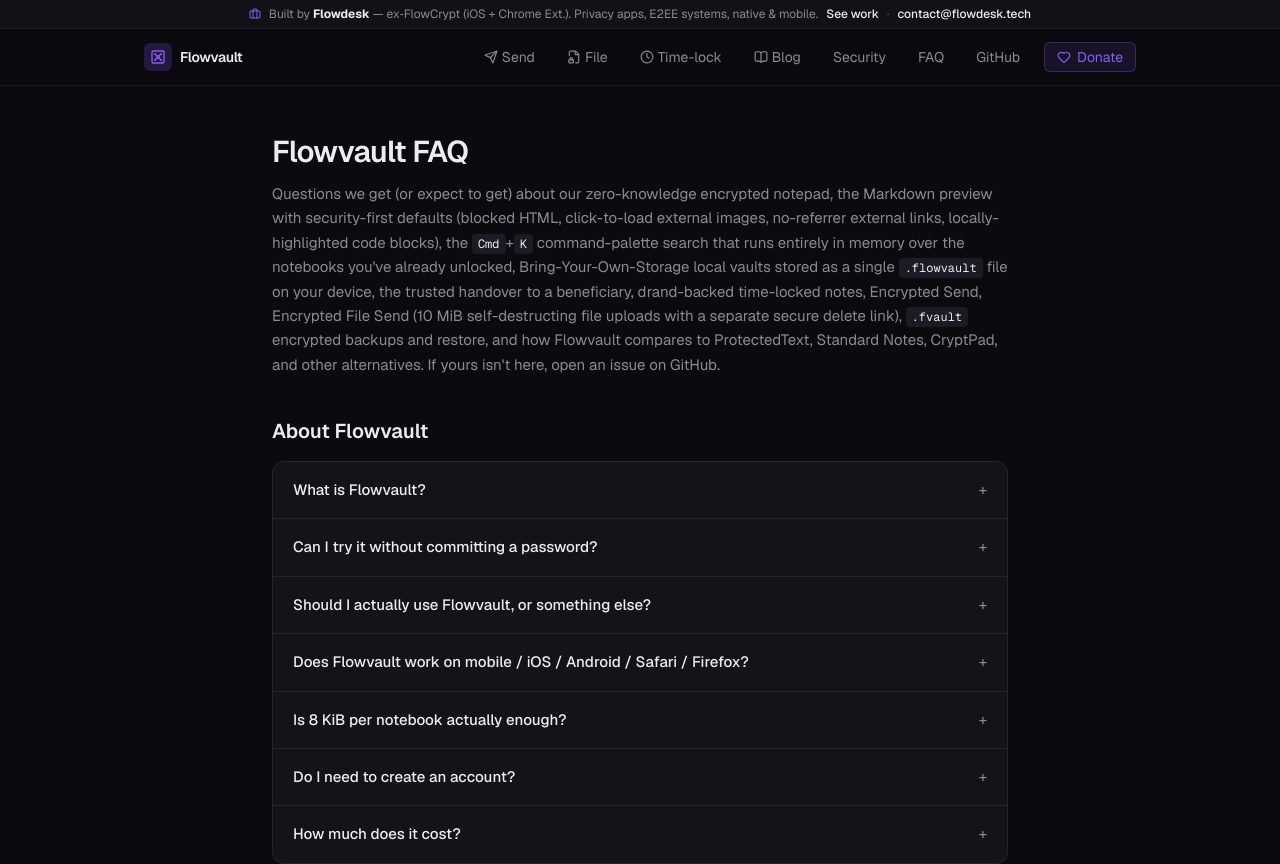
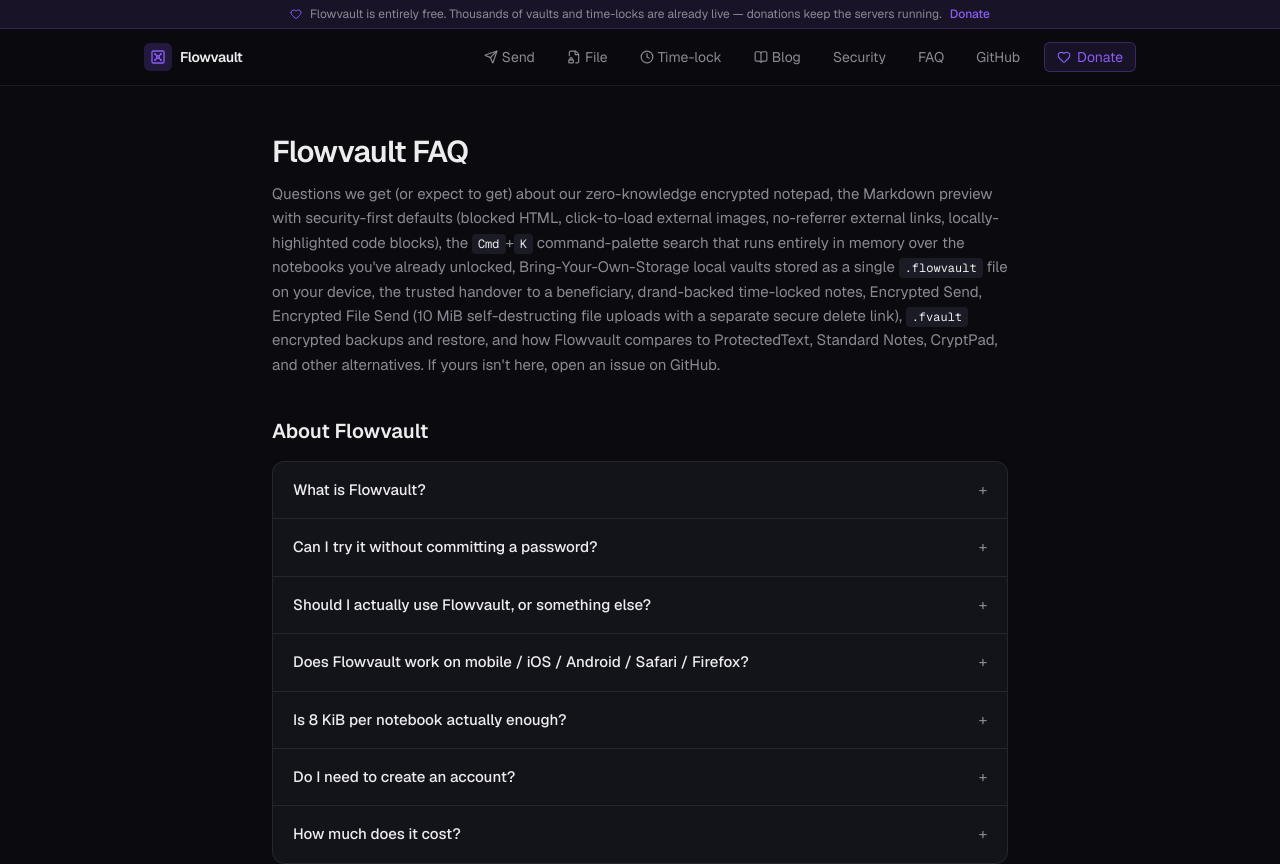
Before and after one commit to Flowdesktech/flowvault, a Next.js app: page /faq in a window 1280 px wide. Shown: the top 864 px of the page. Built offline with nearby package versions, Linux system fonts and the light colour scheme; no server answers.

Commit message:
feat: donation banner

```diff
--- a/src/components/Navbar.tsx
+++ b/src/components/Navbar.tsx
@@ -2,18 +2,17 @@
 import {
   Vault,
   Heart,
-  Briefcase,
   Clock,
   Send,
   BookOpen,
   FileLock2,
 } from "lucide-react";
-import { CONTACT_EMAIL, DONATE_PATH, GITHUB_URL } from "@/lib/config";
+import { DONATE_PATH, GITHUB_URL } from "@/lib/config";
 
 export function Navbar() {
   return (
     <>
-      <HireBanner />
+      <DonateBanner />
       <header className="sticky top-0 z-20 border-b border-border/60 bg-background/70 backdrop-blur">
         <div className="mx-auto flex h-14 max-w-5xl items-center justify-between px-4">
           <Link
@@ -90,37 +89,26 @@
 }
 
 /**
- * Thin site-wide banner above the main header. Appears on every page
- * (not just the homepage), so traffic from /send, /timelock, /blog,
- * etc. also gets a hire signal. Leads with the FlowCrypt credential
- * because it's the strongest trust anchor for the exact buyer segment
- * this page is trying to attract (privacy / E2EE / crypto).
+ * Thin site-wide banner above the main header. Flowvault has no ads,
+ * accounts, or paid tier — hosting for thousands of vaults and
+ * time-locks is covered by donations. Shown on every page (not just
+ * home) so /send, /timelock, /blog, and vault URLs carry the same ask.
  */
-function HireBanner() {
+function DonateBanner() {
   return (
-    <div className="border-b border-border/60 bg-background-elev/80 text-[11px] sm:text-xs">
+    <div className="border-b border-accent/25 bg-accent/10 text-[11px] sm:text-xs">
       <div className="mx-auto flex max-w-5xl flex-wrap items-center justify-center gap-x-2 gap-y-1 px-4 py-1.5 text-muted">
-        <Briefcase size={12} className="text-accent" />
+        <Heart size={12} className="text-accent" />
         <span>
-          Built by <strong className="text-foreground">Flowdesk</strong>{" "}
-          &mdash; ex‑FlowCrypt (iOS + Chrome Ext.). Privacy apps, E2EE
-          systems, native &amp; mobile.
+          Flowvault is entirely free. Thousands of vaults and time-locks
+          are already live &mdash; donations keep the servers running.
         </span>
         <Link
-          href="/#hire"
-          className="font-medium text-foreground underline-offset-4 hover:underline"
+          href={DONATE_PATH}
+          className="font-medium text-accent underline-offset-4 hover:underline"
         >
-          See work
+          Donate
         </Link>
-        <span aria-hidden className="text-muted/60">·</span>
-        <a
-          href={`mailto:${CONTACT_EMAIL}?subject=${encodeURIComponent(
-            "Flowdesk — project inquiry (via Flowvault)",
-          )}`}
-          className="font-medium text-foreground underline-offset-4 hover:underline"
-        >
-          {CONTACT_EMAIL}
-        </a>
       </div>
     </div>
   );
--- a/src/lib/config.ts
+++ b/src/lib/config.ts
@@ -36,7 +36,7 @@
 
 /**
  * Public contact address for hire / business-idea / partnership inquiries.
- * Shown in the top banner and on the donate / about pages.
+ * Shown on the homepage hire section and on the donate / about pages.
  */
 export const CONTACT_EMAIL = envOr(
   process.env.NEXT_PUBLIC_CONTACT_EMAIL,
```
